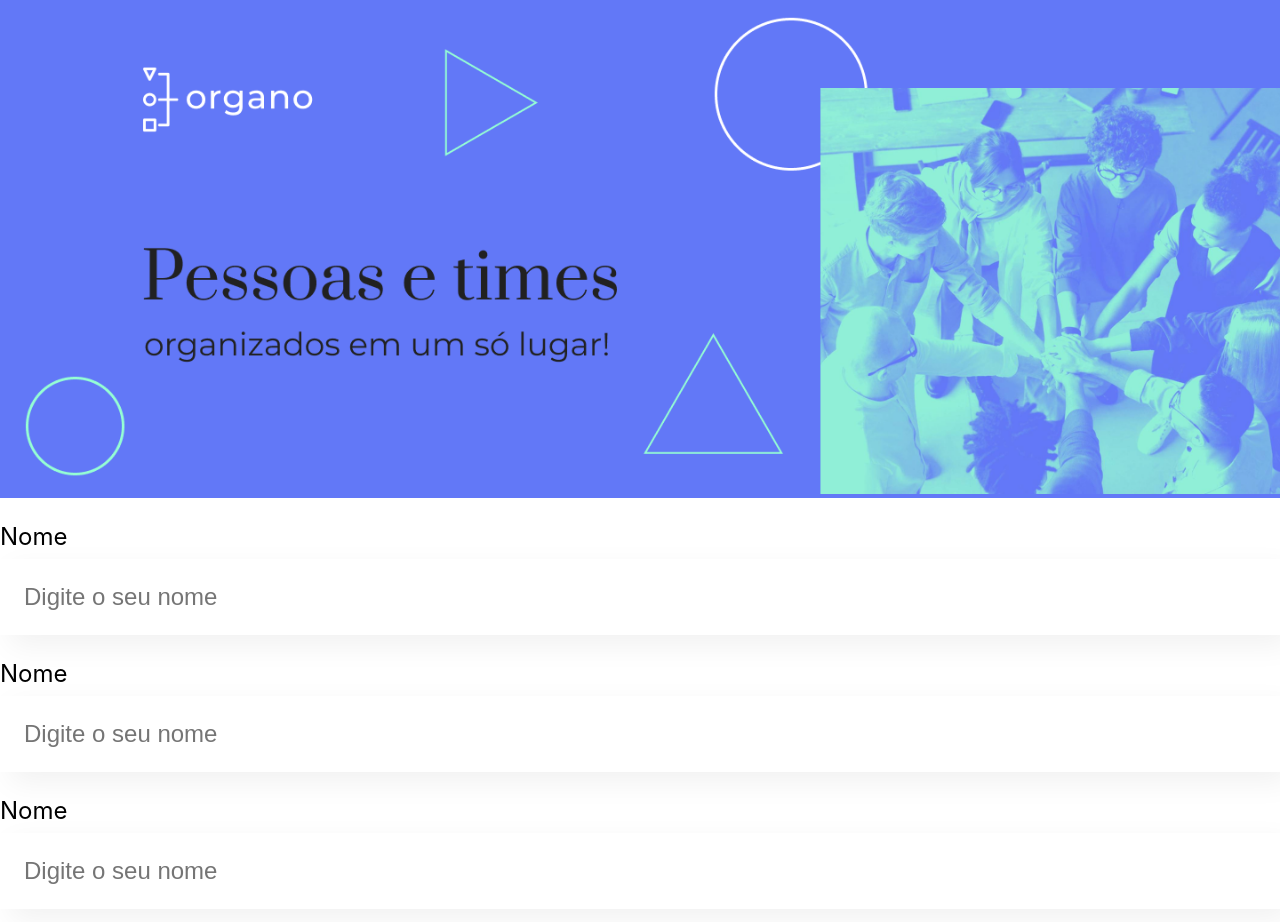
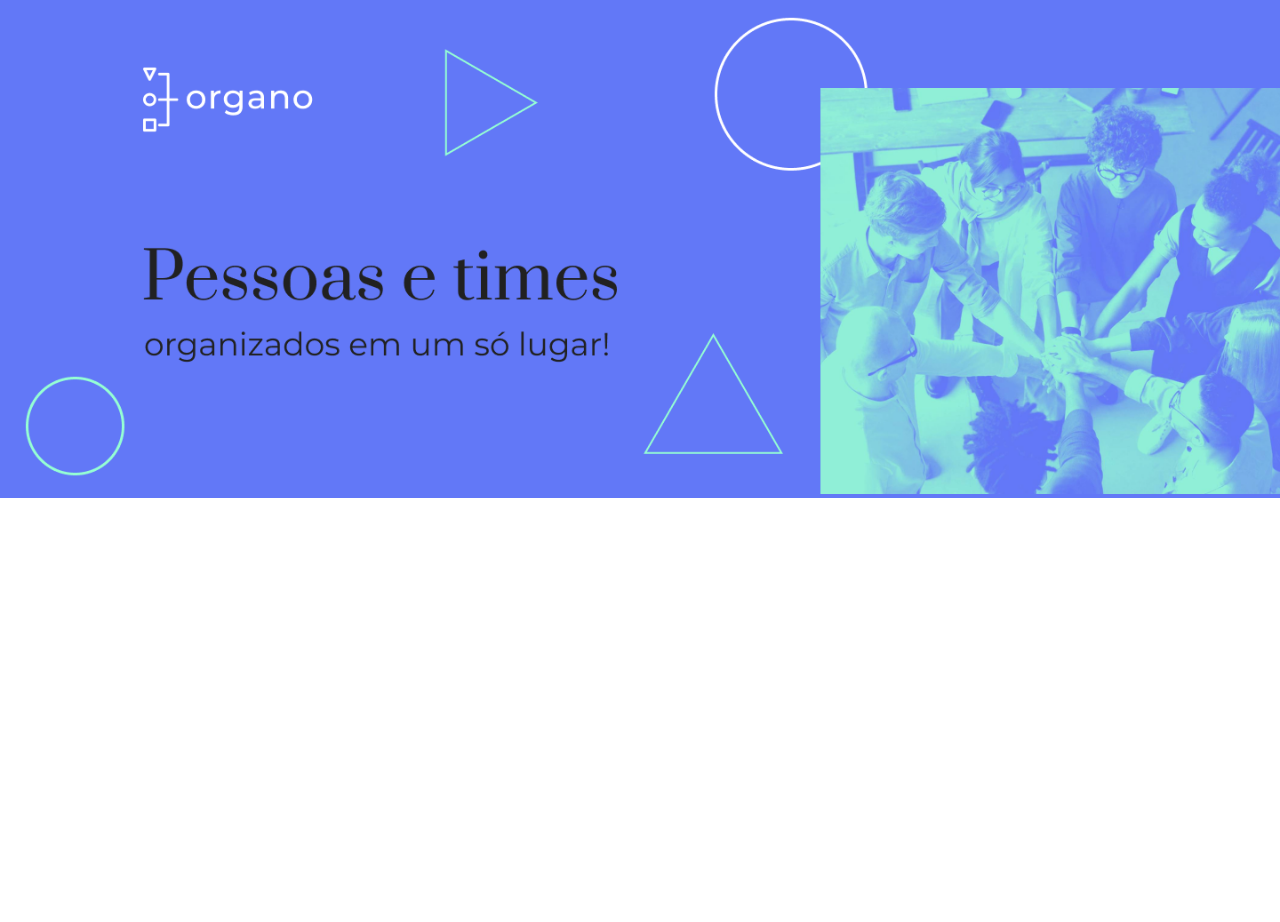
Before and after one commit to mthquevedo/Organo-React, a React (Create React App) app: page / in a window 1280 px wide. Shown: the top 922 px of the page. After the commit the page ends 800 px from the top, so only its background shows below. Built offline with nearby package versions, Linux system fonts and the light colour scheme.

Commit message:
Desenvolvimento de form

```diff
--- a/src/App.js
+++ b/src/App.js
@@ -1,13 +1,10 @@
-import Banner from './Componentes/Banner';
-import CampoTexto from './Componentes/CampoTexto';
+import Banner from "./Componentes/Banner";
+
 
 function App() {
   return (
     <div className="App">
       <Banner />
-      <CampoTexto label="Nome"/>
-      <CampoTexto label="Cargo"/>
-      <CampoTexto label="Imagem"/>
     </div>
   );
 }
--- a/src/Componentes/CampoTexto/index.js
+++ b/src/Componentes/CampoTexto/index.js
@@ -1,12 +1,12 @@
-import './CampoTexto.css'
+import "./CampoTexto.css";
 
-const CampoTexto = () => {
-    return (
-        <div className="campo-texto">
-            <label>Nome</label>
-            <input placeholder='Digite o seu nome'/>
-        </div>
-    )
-}
+const CampoTexto = (props) => {
+  return (
+    <div className="campo-texto">
+      <label>{props.label}</label>
+      <input placeholder={props.placeholder} />
+    </div>
+  );
+};
 
-export default CampoTexto
+export default CampoTexto;
```
Also changed, not shown: src/Componentes/Formulario/index.js (added, +14 -0 lines), src/Componentes/CampoTexto/CampoTexto.css (indentation only), src/Componentes/Formulario/Formulario.css (added).
